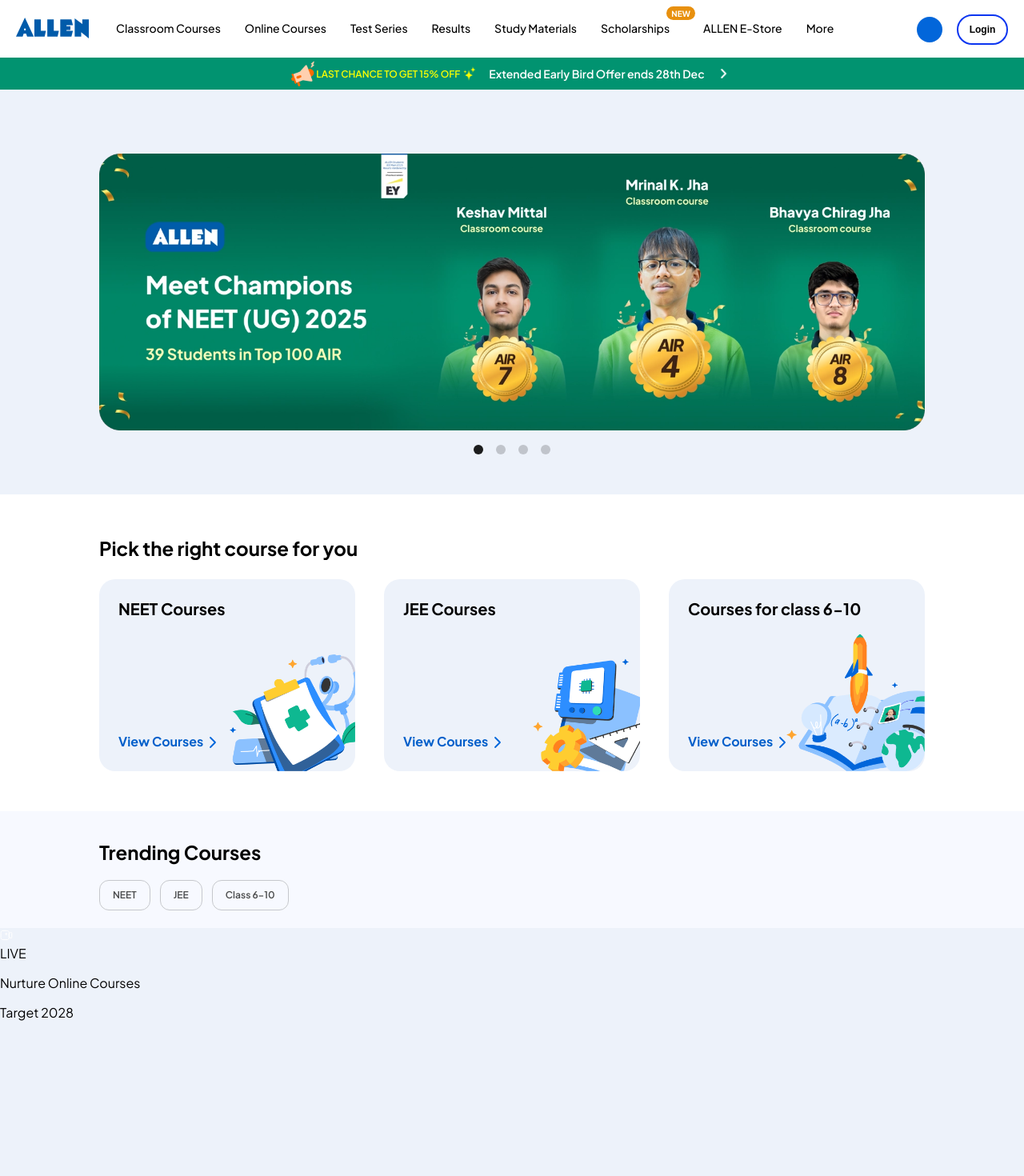
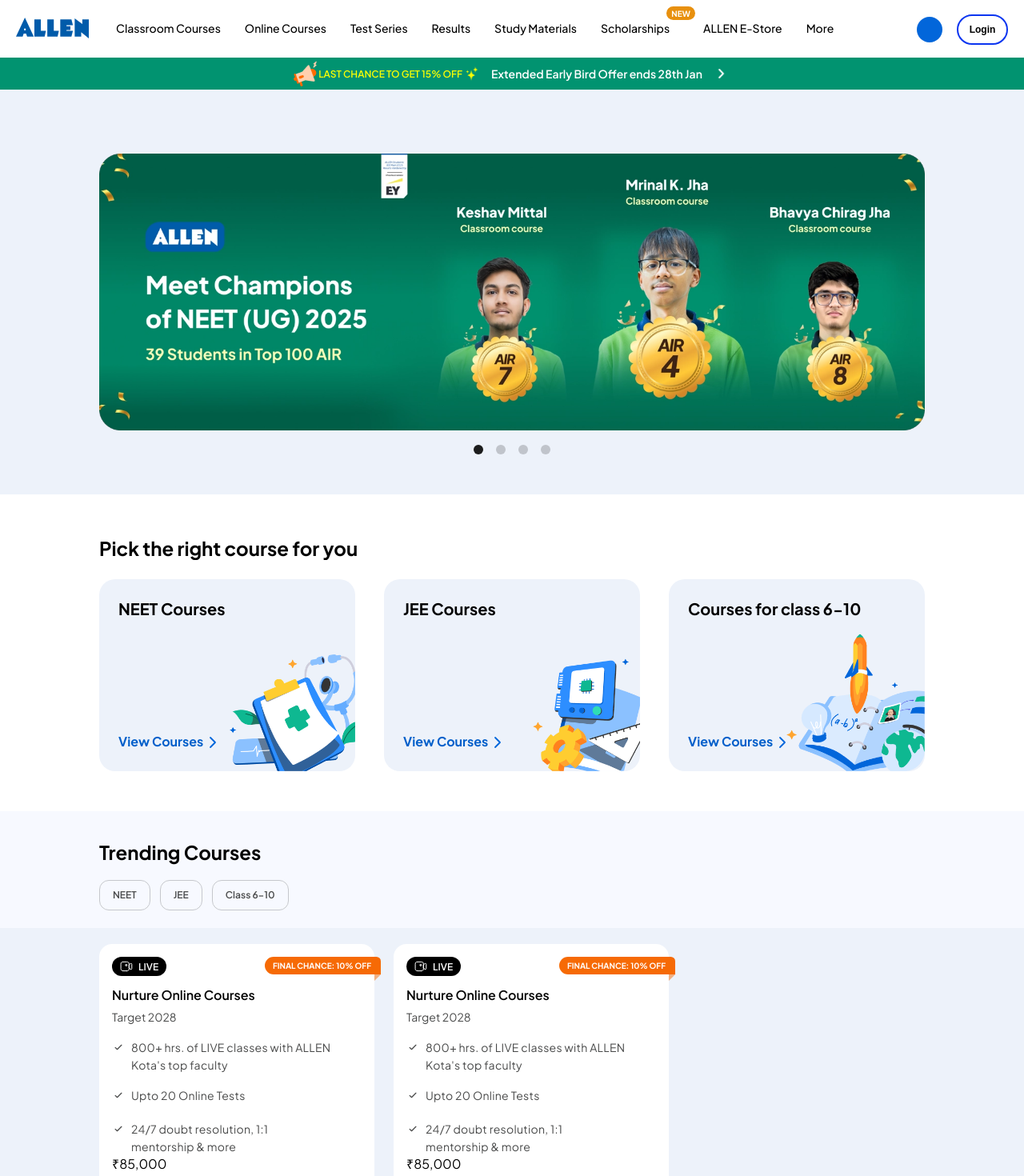
Before and after one commit to 22Arjun/Allen, a React (Vite) app: page / in a window 1280 px wide. Shown: the top 1470 px of the page at 80% size. Built offline with nearby package versions, Linux system fonts and the light colour scheme; a web font is replaced by a local one.

Commit message:
making a new Card

```diff
--- a/src/App.css
+++ b/src/App.css
@@ -32,6 +32,7 @@
   padding: 0;
   box-sizing: border-box;
   font-family: Allen, Sohna, system-ui, -apple-system, BlinkMacSystemFont, 'Segoe UI', Roboto, Oxygen, Ubuntu, Cantarell, 'Open Sans', 'Helvetica Neue', sans-serif;
+  overscroll-behavior-y: none;
 }
 
 .underline {
--- a/src/App.jsx
+++ b/src/App.jsx
@@ -108,14 +108,14 @@
   return (
     <div className='wrapper'>
       <Nav></Nav>
-      <div style={{width: '100%', height: '40px', backgroundColor: '#019370', display: 'flex', justifyContent: 'center', alignItems: 'center', cursor: 'pointer', userSelect: 'none'}}>
+      <div style={{width: '100%', height: '40px', backgroundColor: '#019370', display: 'flex', justifyContent: 'center', alignItems: 'center', cursor: 'pointer', userSelect: 'none', position: 'sticky', top: '72px', zIndex: 9999}}>
         <div style={{display: 'flex', alignItems: 'center'}}>
           <img width={32} draggable={false} src={loud} alt={"Speaker"} style={{aspectRatio: '1/1'}} />
           <span style={{color: '#F8FD05', fontSize: '12px', fontWeight: 600}}>LAST CHANCE TO GET 15% OFF</span>
         </div>
         <img width={24} height={24} src={shine} alt={'Shining'} />
         <div style={{display: 'flex', alignItems: 'center'}}>
-          <span style={{fontSize: '14px', color: '#FFFF', fontWeight: 600, marginLeft: '12px', marginRight: '12px', padding: '12px 0px'}}>Extended Early Bird Offer ends 28th Dec</span>
+          <span style={{fontSize: '14px', color: '#FFFF', fontWeight: 600, marginLeft: '12px', marginRight: '12px', padding: '12px 0px'}}>Extended Early Bird Offer ends 28th Jan</span>
           <img width={24} height={24} src={arrow} alt={"arrow"} />
         </div>
       </div>
@@ -171,9 +171,11 @@
       </div>
 
 
-      <div style={{backgroundColor: '#edf2fa', height: '471.5px'}}>
-
-      <BatchSelect />
+      <div style={{backgroundColor: '#edf2fa'}}>
+        <div style={{backgroundColor: '#edf2fa', width: '1032px', height: '471.5px', margin: '0 auto', display: 'flex', gap: '1.5rem', padding: '20px 0px'}}>
+          <BatchSelect />
+          <BatchSelect />
+        </div>
       </div>
 
       <div style={{backgroundColor: '#edf2fa', display: 'flex', justifyContent: 'center', alignItems: 'center', padding: '32px 0px 8px'}}>
@@ -192,7 +194,7 @@
           arrayIndex={activeDot}
           carouselStyles={bannerStyles}
           />
-          <div style={{display: 'flex', gap: '8px', justifyContent: 'center', alignItems: 'center'}}>
+          <div style={{display: 'flex', gap: '.85rem', justifyContent: 'center', alignItems: 'center'}}>
             {[0, 1, 2, 3, 4, 5].map((index) => (
               <div
               onClick={() => (setActiveDot(index))}
--- a/src/components/BatchSelect.jsx
+++ b/src/components/BatchSelect.jsx
@@ -2,30 +2,54 @@
 
 export const BatchSelect = () => {
   return (
-    <div>
-        <span></span>
+    <div style={{width: '312px', height: '292.5px', padding: '1rem', position: 'relative', backgroundColor: 'white', borderRadius: '1rem'}}>
+        <span style={{backgroundColor: '#F66A05', display: 'block', position: 'absolute', top: '1rem', right: '-.5rem', padding: '.25rem .75rem .25rem .625rem', color: 'white', lineHeight: '.875rem', borderTopRightRadius: '.375rem', borderTopLeftRadius: '.75rem', borderBottomLeftRadius: '.75rem'}}>
+            <div style={{fontSize: '10px', fontWeight: '700', position: 'relative'}}>FINAL CHANCE: 10% OFF
+                <div style={{position: 'absolute', width: '0', height: '0', right: '-.75rem', bottom: '-.75rem', opacity: '.5', borderRight: '8px solid transparent', borderLeft: '8px solid transparent', borderTop: '8px solid #f66A05', transform: 'translate(2px, -2px) rotate(135deg) scale(0.72)'}}></div>
+            </div>
+        </span>
+        <div>
+            <div style={{display: 'flex', alignItems: 'center', backgroundColor: 'black', width: '61.75px', height: '18px', borderRadius: '1rem', padding: '3px'}}>
+                <div style={{display: 'inline-block'}}>
+                    <div style={{display: 'inline-block', margin: 'auto 0', paddingTop: '2px', paddingLeft: '7px'}}>
+                        <svg style={{display: 'inline-block'}} fill="none" height="16" viewBox="0 0 16 16" width="16" xmlns="http://www.w3.org/2000/svg"><path d="M8.375 13.613H4.009c-2.183 0-2.909-1.4-2.909-2.806V5.193c0-2.106.726-2.806 2.909-2.806h4.366c2.183 0 2.909.7 2.909 2.806v5.614c0 2.106-.733 2.806-2.909 2.806z" stroke="#FFFFFF" stroke-linecap="round" stroke-linejoin="round"></path><path d="M13.137 11.4l-1.854-1.3V5.893l1.854-1.3c.906-.633 1.653-.246 1.653.867v5.08c0 1.113-.747 1.5-1.653.86zM7.79 7.333a1 1 0 100-2 1 1 0 000 2z" stroke="#FFFFFF" stroke-linecap="round" stroke-linejoin="round"></path></svg>
+                    </div>
+                </div>
+                    <span style={{fontSize: '12px', fontWeight: 600, color: '#fff', paddingLeft: '7.1px'}}>LIVE</span>
+            </div>
+            <p style={{lineHeight: '1.5rem', marginTop: '0.75rem', fontWeight: 600, fontSize: '1rem', marginBottom: '0'}}>Nurture Online Courses</p>
+            <p style={{fontSize: '.875rem', color: '#494a4a', fontWeight: 400, lineHeight: '1.375rem', margin: '4px 0 0 '}}>Target 2028</p>
+            <div style={{margin: '16px 0 0', display: 'flex', gap: '8px', paddingRight: '38px'}}>
+                <div>
+                    <svg fill="none" height="22" viewBox="0 0 16 16" width="16" xmlns="http://www.w3.org/2000/svg"><mask height="22" id="mask0_7026_59778" maskUnits="userSpaceOnUse" width="16" x="0" y="0" style={{maskType: 'alpha'}}><path d="M0 0H16V16H0z" fill="#D9D9D9"></path></mask><g mask="url(#mask0_7026_59778)"><path d="M6.483 9.85l4.984-4.983a.584.584 0 01.85 0 .585.585 0 01.006.846l-5.406 5.42a.584.584 0 01-.85 0L3.683 8.75a.583.583 0 010-.85.586.586 0 01.85 0l1.95 1.95z" fill="#494A4A"></path></g></svg>
+                </div>
+                <p style={{fontSize: '.875rem', lineHeight: '1.375rem', color: '#494a4a', letterSpacing: '.0175rem', fontWeight: 400, margin: 0}}>800+ hrs. of LIVE classes with ALLEN Kota's top faculty</p>
+            </div>
+
+            <div style={{margin: '16px 0 0', display: 'flex', gap: '8px', paddingRight: '38px'}}>
+                <div>
+                    <svg fill="none" height="22" viewBox="0 0 16 16" width="16" xmlns="http://www.w3.org/2000/svg"><mask height="22" id="mask0_7026_59778" maskUnits="userSpaceOnUse" width="16" x="0" y="0" style={{maskType: 'alpha'}}><path d="M0 0H16V16H0z" fill="#D9D9D9"></path></mask><g mask="url(#mask0_7026_59778)"><path d="M6.483 9.85l4.984-4.983a.584.584 0 01.85 0 .585.585 0 01.006.846l-5.406 5.42a.584.584 0 01-.85 0L3.683 8.75a.583.583 0 010-.85.586.586 0 01.85 0l1.95 1.95z" fill="#494A4A"></path></g></svg>
+                </div>
+                <p style={{fontSize: '.875rem', lineHeight: '1.375rem', color: '#494a4a', letterSpacing: '.0175rem', fontWeight: 400, margin: 0}}>Upto 20 Online Tests</p>
+            </div>
+
+            <div style={{margin: '16px 0 0', display: 'flex', gap: '8px', paddingRight: '38px'}}>
+                <div>
+                    <svg fill="none" height="22" viewBox="0 0 16 16" width="16" xmlns="http://www.w3.org/2000/svg"><mask height="22" id="mask0_7026_59778" maskUnits="userSpaceOnUse" width="16" x="0" y="0" style={{maskType: 'alpha'}}><path d="M0 0H16V16H0z" fill="#D9D9D9"></path></mask><g mask="url(#mask0_7026_59778)"><path d="M6.483 9.85l4.984-4.983a.584.584 0 01.85 0 .585.585 0 01.006.846l-5.406 5.42a.584.584 0 01-.85 0L3.683 8.75a.583.583 0 010-.85.586.586 0 01.85 0l1.95 1.95z" fill="#494A4A"></path></g></svg>
+                </div>
+                <p style={{fontSize: '.875rem', lineHeight: '1.375rem', color: '#494a4a', letterSpacing: '.0175rem', fontWeight: 400, margin: 0}}>24/7 doubt resolution, 1:1 mentorship & more</p>
+            </div>
+
+        </div>
         <div>
             <div>
-                <div>
-                    <div>
-                        <svg fill="none" height="16" viewBox="0 0 16 16" width="16" xmlns="http://www.w3.org/2000/svg"><path d="M8.375 13.613H4.009c-2.183 0-2.909-1.4-2.909-2.806V5.193c0-2.106.726-2.806 2.909-2.806h4.366c2.183 0 2.909.7 2.909 2.806v5.614c0 2.106-.733 2.806-2.909 2.806z" stroke="#FFFFFF" stroke-linecap="round" stroke-linejoin="round"></path><path d="M13.137 11.4l-1.854-1.3V5.893l1.854-1.3c.906-.633 1.653-.246 1.653.867v5.08c0 1.113-.747 1.5-1.653.86zM7.79 7.333a1 1 0 100-2 1 1 0 000 2z" stroke="#FFFFFF" stroke-linecap="round" stroke-linejoin="round"></path></svg>
-                    </div>
-                </div>
-                <span>LIVE</span>
-            </div>
-            <p>Nurture Online Courses</p>
-            <p>Target 2028</p>
-            <div>
-                <p></p>
-            </div>
-            <div>
-                <p></p>
-            </div>
-            <div>
-                <p></p>
+                <span>
+                    ₹85,000
+                    <span></span>
+                </span>
+                <span></span>
             </div>
         </div>
-        <div></div>
     </div>
   )
 }
--- a/src/components/Nav.jsx
+++ b/src/components/Nav.jsx
@@ -2,7 +2,7 @@
 import { NavElements } from './NavElements'
 export const Nav = () => {
   return (
-    <nav style={{display: 'flex', alignItems: 'center', padding: '8px 20px', paddingTop: '18px', userSelect: 'none'}}>
+    <nav style={{display: 'flex', alignItems: 'center', backgroundColor: '#fff', padding: '8px 20px', paddingTop: '18px', userSelect: 'none', position: 'sticky', top: 0,zIndex: 9999}}>
         <div style={{display: 'flex', alignItems: 'center', marginRight: '34px', cursor: 'pointer'}}>
           <svg width="91" style={{marginBottom: '12px'}} height="26" viewBox="0 0 91 26" fill="none" xmlns="http://www.w3.org/2000/svg" alt="Allen logo" data-testid="onboardingAllenLogo"><path d="M22.2309 23.7954H13.9211L12.626 20.1214H9.60432L8.30916 23.7954H0L11.1154 0L22.2309 23.7954ZM12.2753 14.7801C12.2753 14.4604 12.1583 14.1776 11.9247 13.9328C11.6905 13.6875 11.4206 13.5648 11.1154 13.5648C10.8096 13.5648 10.5397 13.6875 10.3061 13.9328C10.072 14.1776 9.95491 14.4604 9.95491 14.7801C9.95491 15.1004 10.072 15.3833 10.3061 15.628C10.5397 15.8734 10.8096 15.9955 11.1154 15.9955C11.4206 15.9955 11.6905 15.8734 11.9247 15.628C12.1583 15.3832 12.2753 15.1004 12.2753 14.7801ZM37.4199 16.5611L35.8013 23.7953H22.9594V2.3176H31.0526V16.5611H37.4199ZM53.6068 16.5611L51.9882 23.7953H39.1464V2.3176H47.2401V16.5611H53.6068ZM71.1435 16.5611L69.309 23.7953H55.3339V2.3176H69.309L71.1435 9.55235H63.4276C63.1037 9.55235 62.9599 9.86904 62.9957 10.1706C63.0321 10.4341 63.1753 10.7061 63.4276 10.7061H68.0139V15.4073H63.4276C63.1401 15.4073 62.9957 15.6995 62.9957 15.9824C62.9957 16.2652 63.1401 16.5611 63.4276 16.5611L71.1435 16.5611ZM90.9999 26L81.5036 18.1434V23.7953H73.3559V1.01768L82.9068 7.96961V2.31767H91L90.9999 26Z" fill="#005BAA"></path></svg>
         </div>
```
